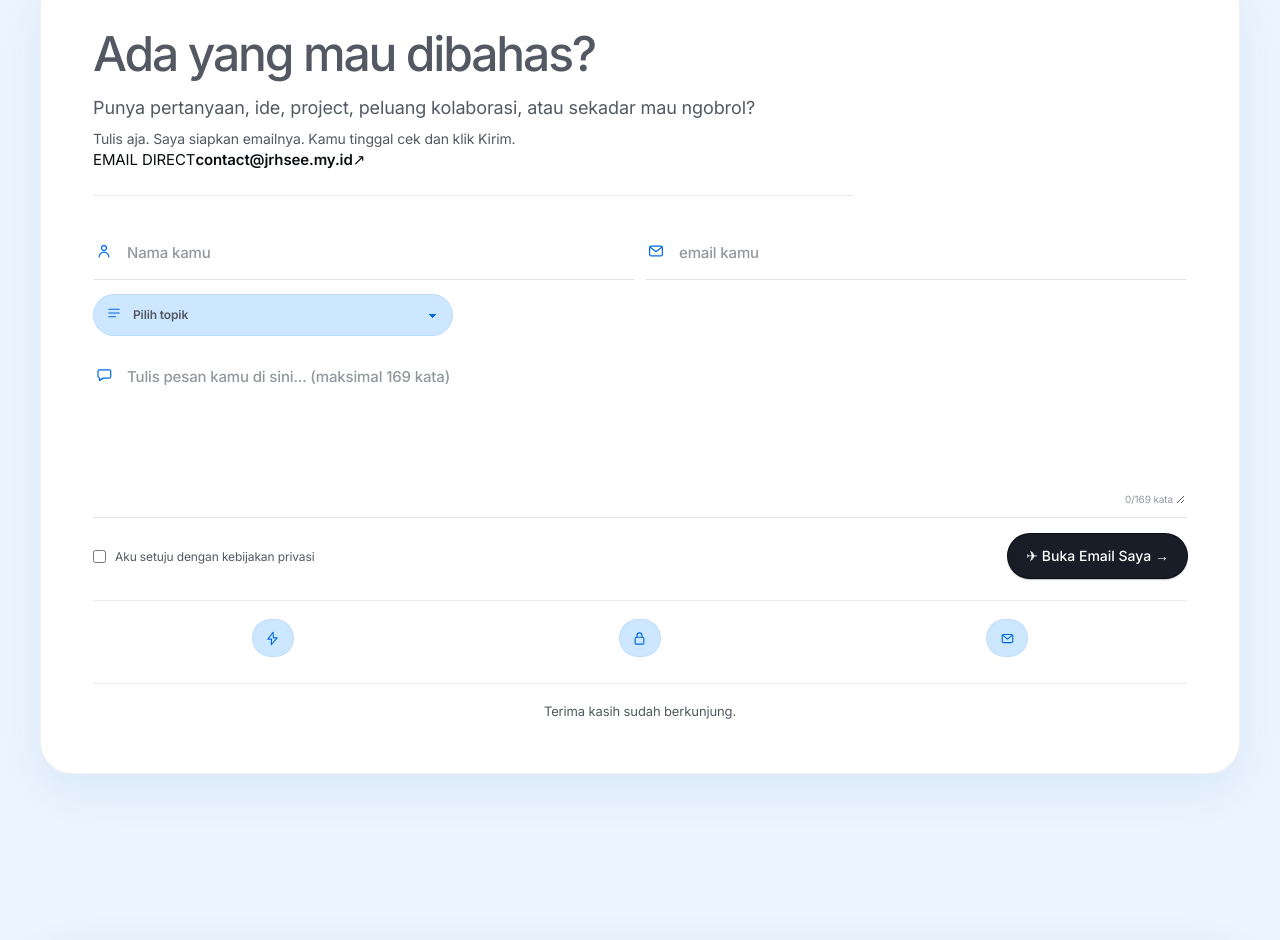
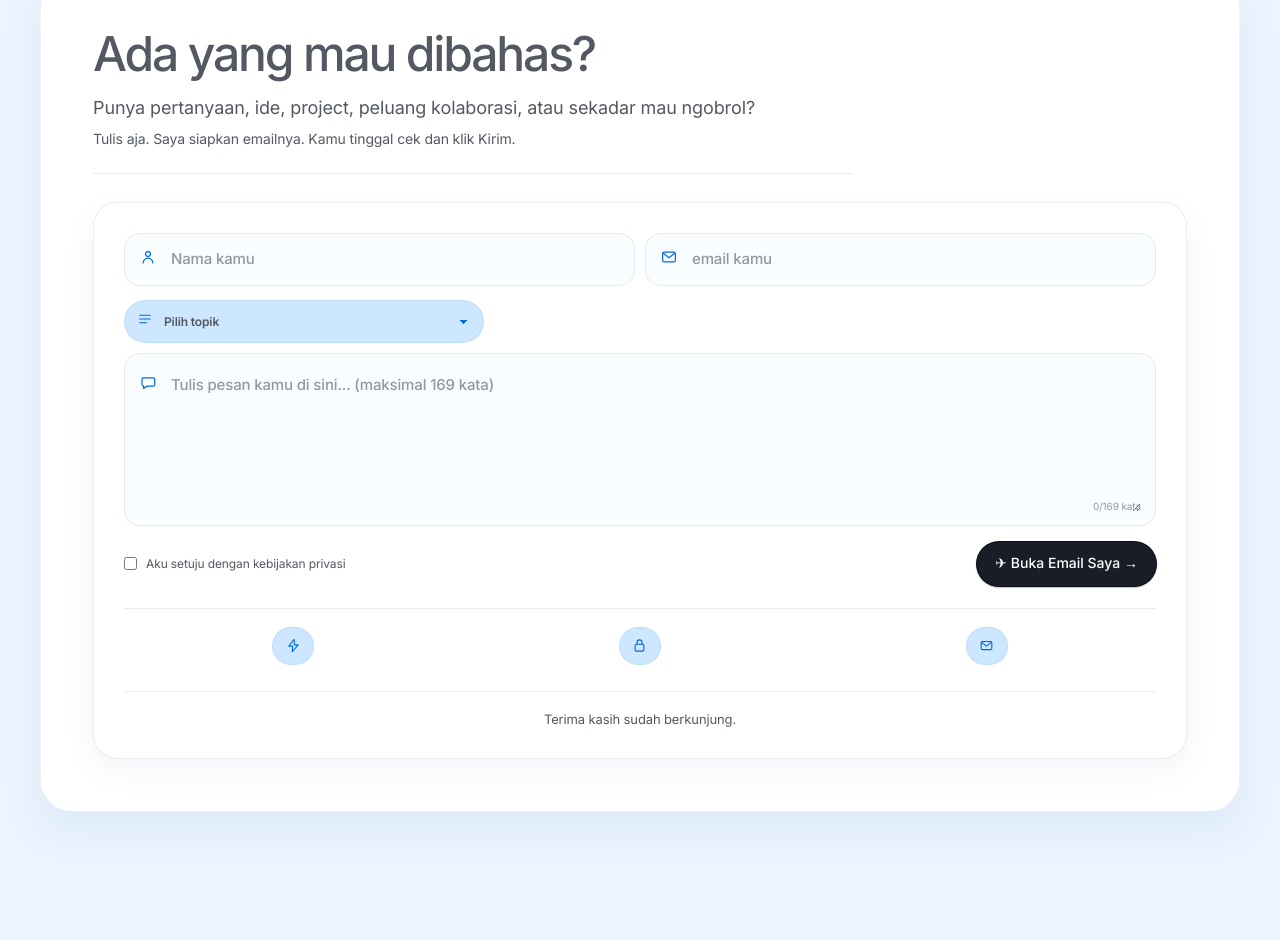
Before and after one commit to LionerHakim/JRHs, a React (Vite) app: page / in a window 1280 px wide. Shown: the part 4995-5935 px from the top of the page. Built offline with nearby package versions, Linux system fonts and the light colour scheme.

Commit message:
Fix panel blur, quote scrolling, dan contact form (#24)
* remove redundant direct email chip

* refine panels quote scrolling and contact form card

```diff
--- a/src/index.css
+++ b/src/index.css
@@ -112,8 +112,8 @@ img {
 .skip-link:focus { transform: translateY(0); }
 
 :root {
-  --panel-mobile: min(288px, calc(100vw - 20px));
-  --panel-desktop: min(304px, calc(100vw - 28px));
+  --panel-mobile: min(304px, calc(100vw - 20px));
+  --panel-desktop: min(316px, calc(100vw - 28px));
 }
 
 /* Header */
@@ -233,9 +233,9 @@ img {
   position: fixed;
   inset: 0;
   z-index: 110;
-  background: rgba(235, 245, 255, .26);
-  backdrop-filter: blur(8px) saturate(.9);
-  -webkit-backdrop-filter: blur(8px) saturate(.9);
+  background: rgba(235, 245, 255, .34);
+  backdrop-filter: blur(10px) saturate(.92);
+  -webkit-backdrop-filter: blur(10px) saturate(.92);
   pointer-events: auto;
 }
 
@@ -1021,7 +1021,8 @@ img {
   scrollbar-width: none;
   overscroll-behavior-x: contain;
   -webkit-overflow-scrolling: touch;
-  touch-action: pan-x;
+  touch-action: auto;
+  overscroll-behavior-y: auto;
   padding: 8px max(5vw, 24px) 24px;
 }
 
@@ -1194,7 +1195,14 @@ img {
   font-size: 14px;
 }
 
-.contact-form { margin-top: 32px; }
+.contact-form {
+  margin-top: 28px;
+  padding: clamp(20px, 4vw, 30px);
+  border: 1px solid rgba(10,13,18,.07);
+  border-radius: 24px;
+  background: var(--paper);
+  box-shadow: 0 12px 32px rgba(4,69,144,.055);
+}
 
 .contact-fields {
   display: grid;
@@ -1208,17 +1216,16 @@ img {
   display: flex;
   align-items: flex-start;
   gap: 10px;
-  padding: 13px 2px;
-  border: 0;
-  border-bottom: 1px solid rgba(10,13,18,.11);
-  border-radius: 0;
-  background: transparent;
+  padding: 13px 14px;
+  border: 1px solid rgba(10,13,18,.08);
+  border-radius: 16px;
+  background: var(--bone);
   transition: border-color 180ms var(--ease), background-color 180ms var(--ease);
 }
 
 .contact-field:focus-within {
-  border-bottom-color: rgba(0,105,224,.48);
-  background: transparent;
+  border-color: rgba(0,105,224,.30);
+  background: #fff;
 }
 
 .contact-icon {
@@ -1566,8 +1573,8 @@ img {
   .nav-actions > nav,
   .music-panel {
     width: var(--panel-mobile);
-    padding: 14px;
-    border-radius: 20px;
+    padding: 16px;
+    border-radius: 22px;
   }
 
   .nav-actions > nav {
@@ -1691,6 +1698,7 @@ img {
   }
 
   .contact-card { padding: 24px; }
+  .contact-form { padding: 18px; border-radius: 22px; }
 
   .contact-topic {
     width: 100%;
@@ -1702,11 +1710,7 @@ img {
     font-size: 12px;
   }
 
-  .contact-destination {
-    grid-template-columns: auto minmax(0, 1fr) auto;
-  }
-
-  .contact-destination strong {
+    .contact-destination strong {
     overflow: hidden;
     text-overflow: ellipsis;
     white-space: nowrap;
--- a/src/main.tsx
+++ b/src/main.tsx
@@ -428,11 +428,6 @@ ${name.trim()}`)
               <p className="contact-question">Ada yang mau dibahas?</p>
               <p className="contact-answer">Punya pertanyaan, ide, project, peluang kolaborasi, atau sekadar mau ngobrol?</p>
               <p className="contact-note">Tulis aja. Saya siapkan emailnya. Kamu tinggal cek dan klik Kirim.</p>
-              <a className="contact-destination" href={`mailto:${siteConfig.contactEmail}`}>
-                <span>EMAIL DIRECT</span>
-                <strong>{siteConfig.contactEmail}</strong>
-                <span aria-hidden="true">↗</span>
-              </a>
             </div>
 
             <form className="contact-form" onSubmit={handleContactSubmit} noValidate>
```
